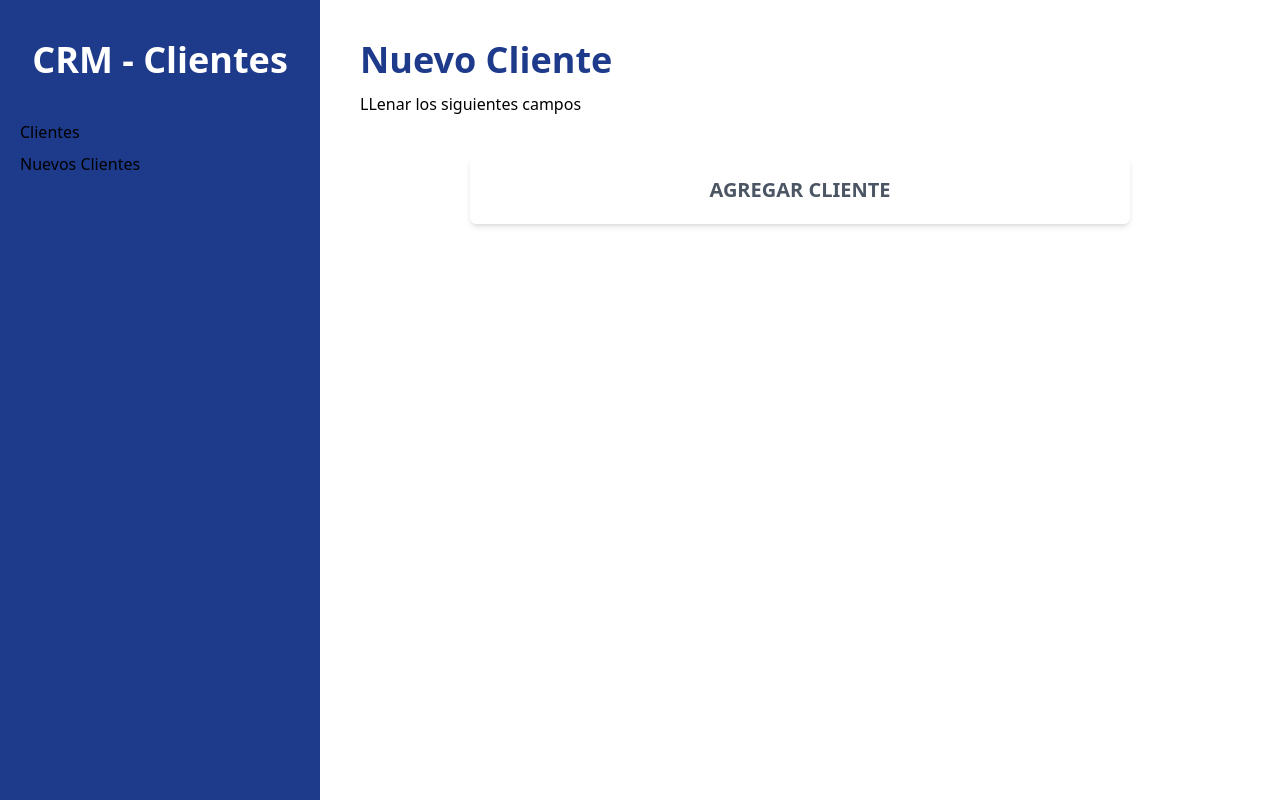
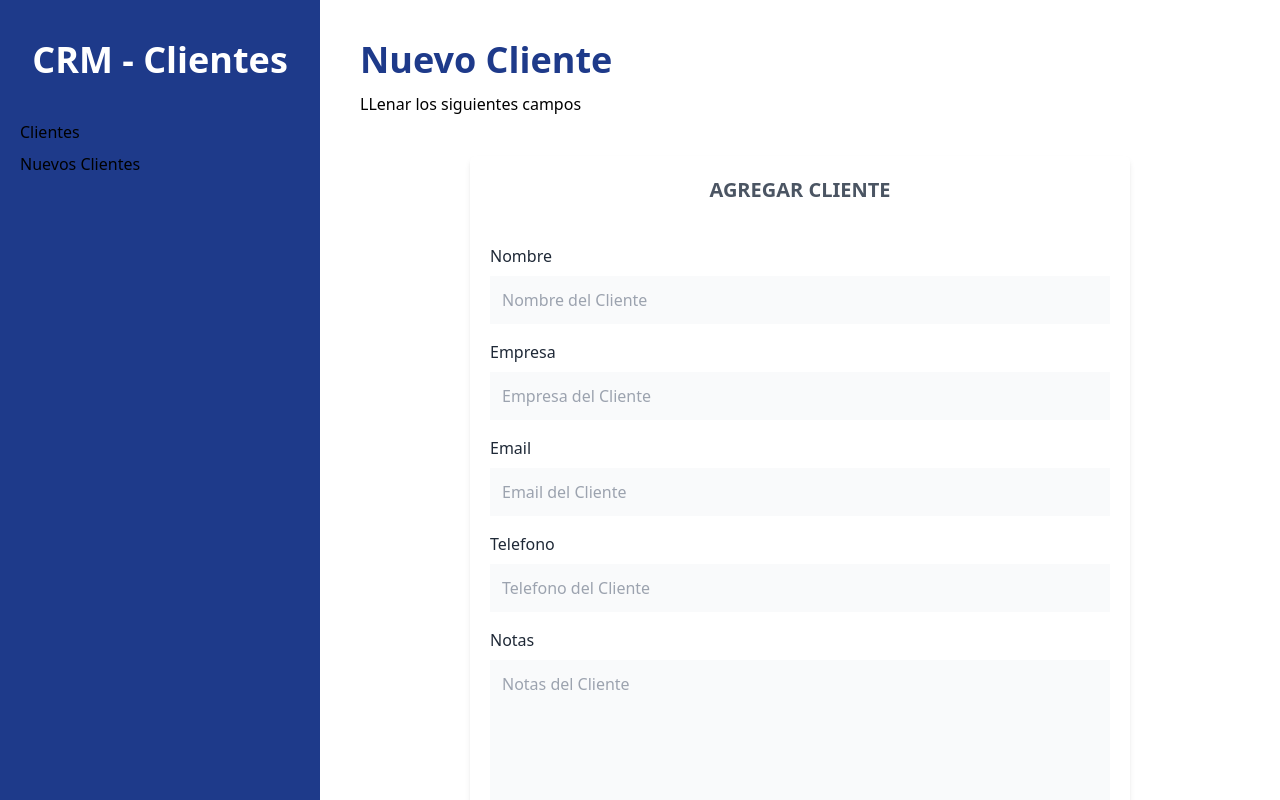
Before and after one commit to jorneycr/crm-react, a React app: page /clientes/nuevo in a window 1280 px wide. Built offline with nearby package versions, Linux system fonts and the light colour scheme; the HTML template or start-up script is replaced by a standard one.

Commit message:
adding formik

```diff
--- a/package.json
+++ b/package.json
@@ -9,11 +9,13 @@
   },
   "dependencies": {
     "autoprefixer": "^10.4.2",
+    "formik": "^2.2.9",
     "postcss": "^8.4.6",
     "react": "^17.0.2",
     "react-dom": "^17.0.2",
     "react-router-dom": "^6.2.1",
-    "tailwindcss": "^3.0.23"
+    "tailwindcss": "^3.0.23",
+    "yup": "^0.32.11"
   },
   "devDependencies": {
     "@vitejs/plugin-react": "^1.0.7",
--- a/src/components/Formulario.jsx
+++ b/src/components/Formulario.jsx
@@ -1,4 +1,5 @@
 import React from "react";
+import { Formik, Form, Field } from "formik";
 
 const Formulario = () => {
   return (
@@ -6,6 +7,72 @@
       <h1 className="text-gray-600 font-bold text-xl uppercase  text-center">
         Agregar Cliente
       </h1>
+      <Formik>
+        <Form className="mt-10">
+          <div className="mb-4">
+            <label htmlFor="nombre" className="text-gray-800">
+              Nombre
+            </label>
+            <Field
+              type="text"
+              id="nombre"
+              className="mt-2 block w-full p-3 bg-gray-50"
+              placeholder="Nombre del Cliente"
+            />
+          </div>
+          <div className="mb-4">
+            <label htmlFor="empresa" className="text-gray-800">
+              Empresa
+            </label>
+            <Field
+              type="text"
+              id="empresa"
+              className="mt-2 block w-full p-3 bg-gray-50"
+              placeholder="Empresa del Cliente"
+            />
+          </div>
+          <div className="mb-4">
+            <label htmlFor="email" className="text-gray-800">
+              Email
+            </label>
+            <Field
+              type="email"
+              id="email"
+              className="mt-2 block w-full p-3 bg-gray-50"
+              placeholder="Email del Cliente"
+            />
+          </div>
+          <div className="mb-4">
+            <label htmlFor="telefono" className="text-gray-800">
+              Telefono
+            </label>
+            <Field
+              type="tel"
+              id="telefono"
+              className="mt-2 block w-full p-3 bg-gray-50"
+              placeholder="Telefono del Cliente"
+            />
+          </div>
+          <div className="mb-4">
+            <label htmlFor="notas" className="text-gray-800">
+              Notas
+            </label>
+            <Field
+            as="textarea"
+              type="text"
+              id="notas"
+              className="mt-2 block w-full p-3 bg-gray-50 h-40"
+              placeholder="Notas del Cliente"
+            />
+          </div>
+          <input
+            type="submit"
+            value="Agregar Cliente"
+            className="mt-5 w-full bg-blue-800 text-white p-3 uppercase font-bold text-lg"
+          />
+
+        </Form>
+      </Formik>
     </div>
   );
 };
--- a/src/layout/Layout.jsx
+++ b/src/layout/Layout.jsx
@@ -29,7 +29,7 @@
           </Link>
         </nav>
       </div>
-      <div className="md:w-3/4 p-10">
+      <div className="md:w-3/4 p-10 md:h-screen overflow-scroll">
         <Outlet />
       </div>
     </div>
```
Also changed, not shown: 1 other file (tests, documents, lock files or other folders).
